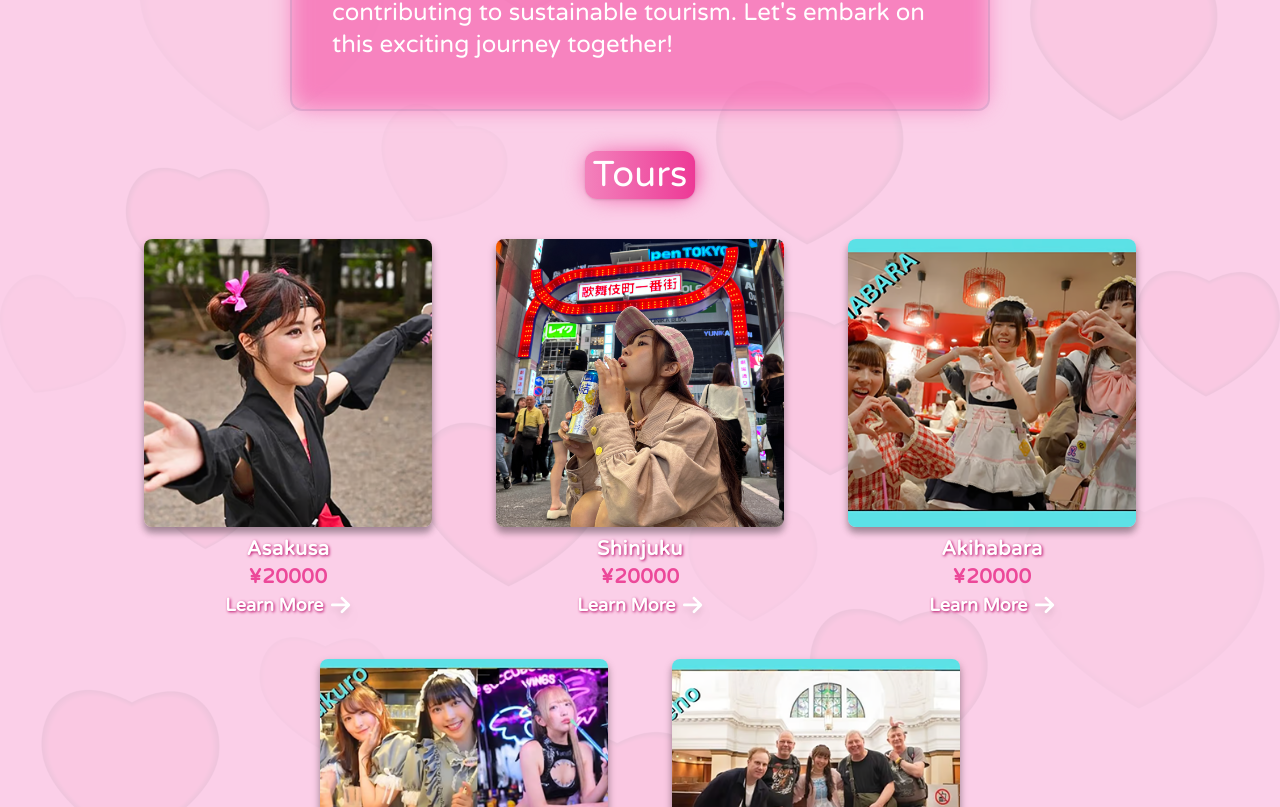
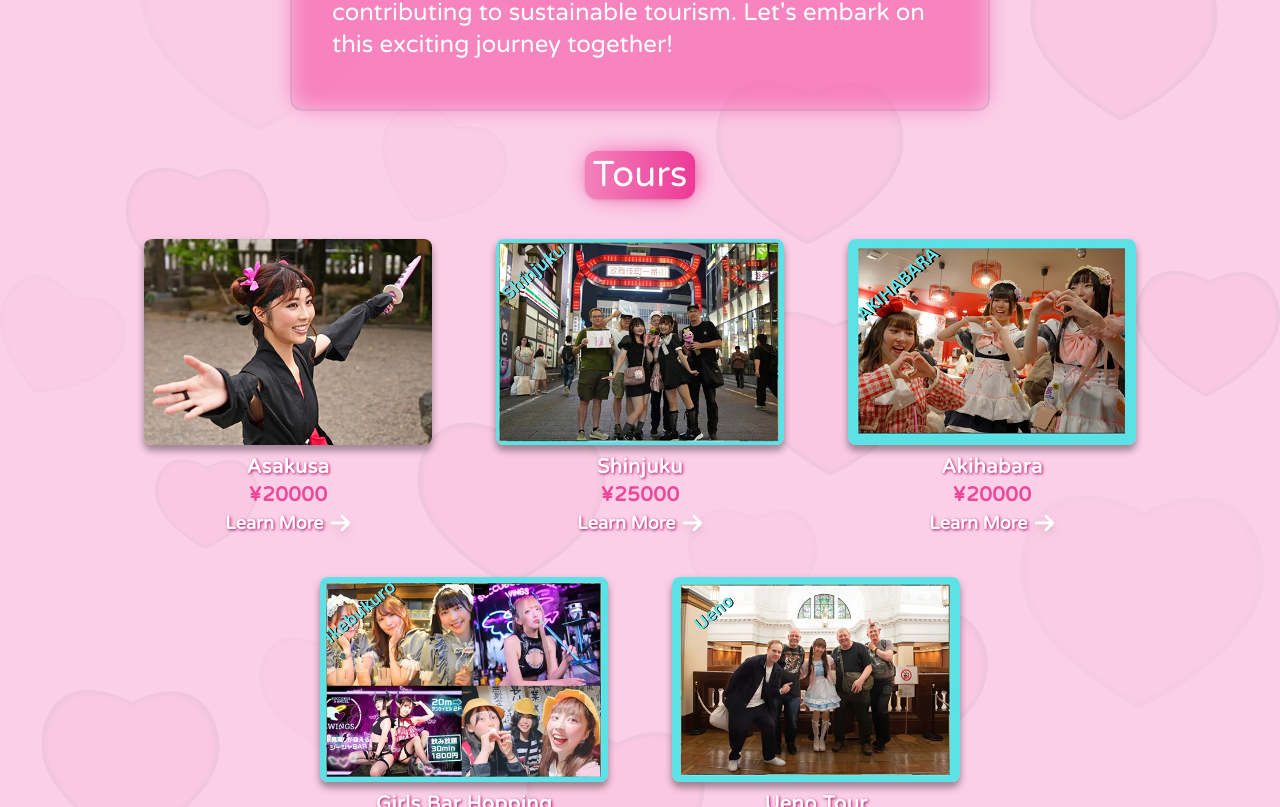
Before and after one commit to brandonrainey/smiley-tours, a Next.js app: page / in a window 1280 px wide. Shown: the part 1153-1960 px from the top of the page. Built offline with nearby package versions, Linux system fonts and the light colour scheme; a web font is replaced by a local one; what tailwindcss-animated would draw is missing.

Commit message:
fix: update Shinjuku tour image and price in TourSidebar component

```diff
--- a/components/TourSidebar.tsx
+++ b/components/TourSidebar.tsx
@@ -17,9 +17,9 @@ const tours = [
   {
     tourArea: 'Shinjuku',
 
-    tourImage: '/tours/shinjuku-tour.webp',
+    tourImage: '/tours/shinjukuTour.webp',
     tourId: 2,
-    tourPrice: 20000,
+    tourPrice: 25000,
     tourSpots: 4,
     tourLink: 'https://smileywalk.shop/items/676ccb818168c301584176fb',
   },
@@ -37,7 +37,7 @@ const tours = [
 
     tourImage: '/tours/barhoppingTour.webp',
     tourId: 4,
-    tourPrice: 20000,
+    tourPrice: 30000,
     tourSpots: 4,
     tourLink: 'https://smileywalk.shop/items/676ce9beb9d16e030d836c70',
   },
@@ -103,7 +103,7 @@ export default function TourSidebar() {
               <img
                 src={tour.tourImage}
                 alt={`${tour.tourArea}`}
-                className="rounded-lg tourShadow aspect-square max-w-[288px] w-full group-hover:border-2  border-pink-500  object-cover"
+                className="rounded-lg tourShadow  max-w-[288px] w-full group-hover:scale-105 transition-all  border-pink-500  object-cover"
               />
 
               <p className="font-extrabold text-white pt-2  tracking-wide text-xl custom:text-shadow-1 text-shadow-2">
@@ -139,11 +139,14 @@ export default function TourSidebar() {
         ))}
       </ul>
 
+      {numberOfPages > 1 && (
         <div className="flex gap-2 mb-4 text-pink-700">
           <button
             onClick={handlePageDecrease}
             disabled={page === 1}
-          className={`${page === 1 ? 'opacity-30' : ''} font-semibold text-xl`}
+            className={`${
+              page === 1 ? 'opacity-30' : ''
+            } font-semibold text-xl`}
           >
             {'<'}
           </button>
@@ -172,6 +175,7 @@ export default function TourSidebar() {
             {'>'}
           </button>
         </div>
+      )}
     </section>
   )
 }
```
Also changed, not shown: public/tours/shinjukuTour.webp (added). Lines whose indentation alone changed are shown as unchanged.
